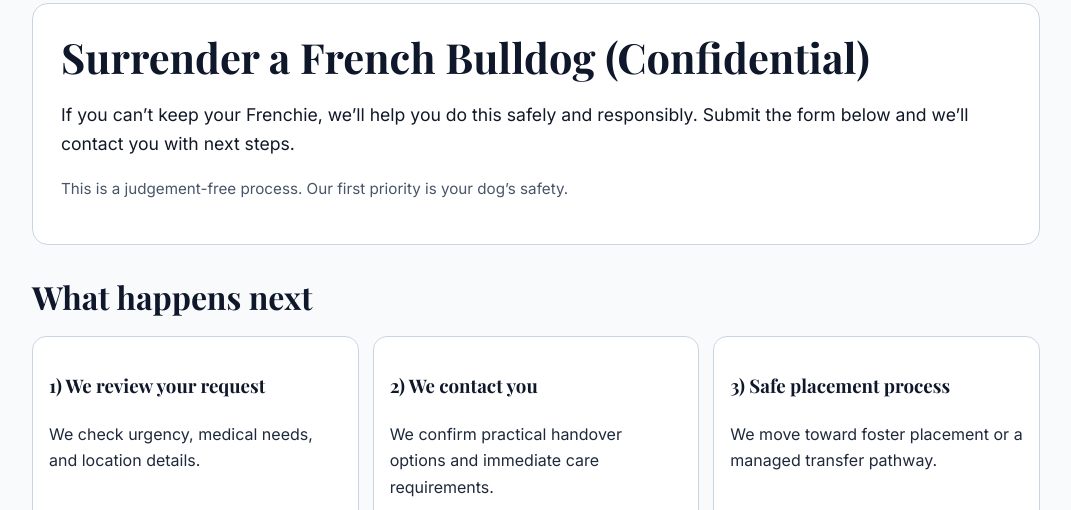
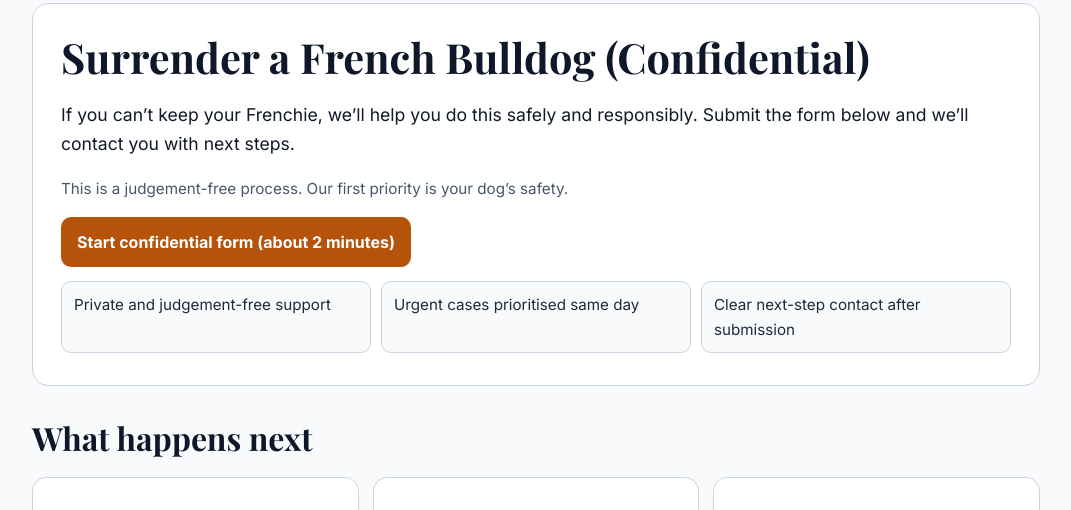
Before and after one commit to twikisayr/frenchbulldogrescue-za, a plain HTML site: page public/surrender-a-french-bulldog-south-africa/index.html in a window 1280 px wide. Shown: the part 266-776 px from the top of the page, without its empty margins (104-1175 px from the left). Drawn offline with nearby package versions, Linux system fonts and the light colour scheme; a web font is replaced by a local one.

Commit message:
Improve surrender hero CTA and trust reassurance above fold

```diff
--- a/public/surrender-a-french-bulldog-south-africa/index.html
+++ b/public/surrender-a-french-bulldog-south-africa/index.html
@@ -56,6 +56,14 @@
       <h1>Surrender a French Bulldog (Confidential)</h1>
       <p class="lead">If you can’t keep your Frenchie, we’ll help you do this safely and responsibly. Submit the form below and we’ll contact you with next steps.</p>
       <p class="small">This is a judgement-free process. Our first priority is your dog’s safety.</p>
+      <div class="actions" aria-label="Primary surrender actions">
+        <a class="btn primary" href="#surrender-form">Start confidential form (about 2 minutes)</a>
+      </div>
+      <div class="trust-strip" aria-label="Key trust signals">
+        <div class="trust-pill">Private and judgement-free support</div>
+        <div class="trust-pill">Urgent cases prioritised same day</div>
+        <div class="trust-pill">Clear next-step contact after submission</div>
+      </div>
     </section>
 
     <section id="what-happens-next">
```
